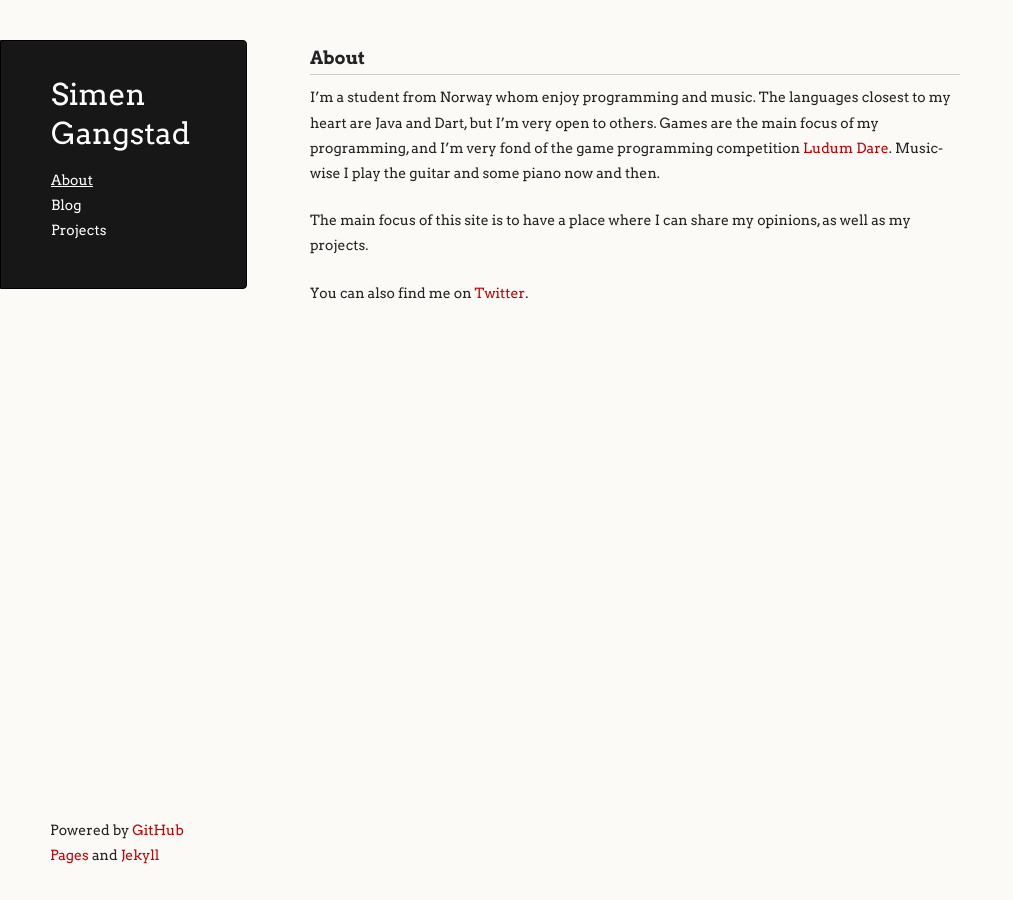
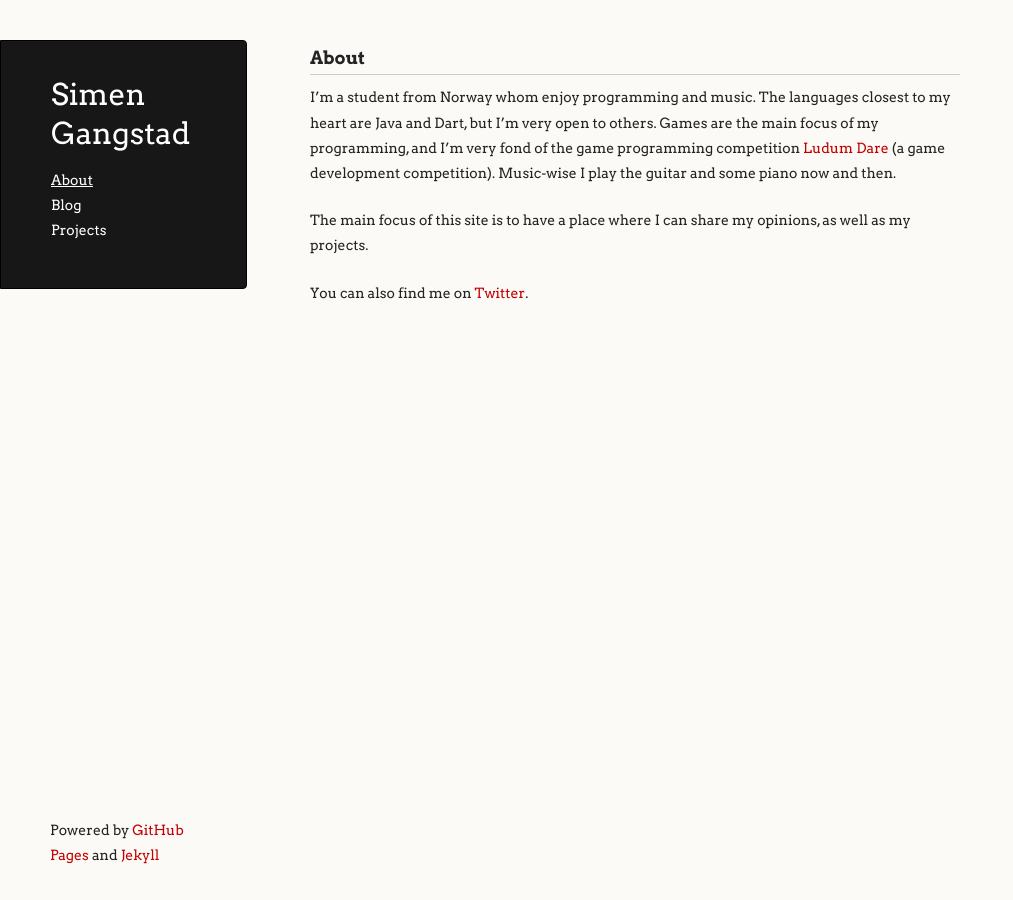
Before and after one commit to simengangstad/simengangstad.github.io, a Jekyll site: the page built from index.md, in a window 1280 px wide. Shown: the whole page, without its empty margins (0-1013 px from the left). Built offline with Jekyll 4.4.1, drawn with Linux system fonts in a browser that asks for light colours.

Commit message:
Set the links on the footer to open in new tabs. This commit will also change some of the text on the about and projects page.

```diff
--- a/_layouts/page.html
+++ b/_layouts/page.html
@@ -32,7 +32,7 @@
     </section>
       <footer>
         <small>
-          <p font-family="Arvo",>Powered by <a href="https://pages.github.com">GitHub Pages</a> and <a href="http://jekyllrb.com">Jekyll</a></p>
+          <p font-family="Arvo",>Powered by <a href="https://pages.github.com" target="_blank">GitHub Pages</a> and <a href="http://jekyllrb.com" target="_blank">Jekyll</a></p>
         </small>
       </footer>
     </div>
--- a/index.md
+++ b/index.md
@@ -7,7 +7,7 @@
 
 ### **About**
 
-I'm a student from Norway whom enjoy programming and music. The languages closest to my heart are Java and Dart, but I'm very open to others. Games are the main focus of my programming, and I'm very fond of the game programming competition <a href="http://ludumdare.com/compo" target="_blank">Ludum Dare</a>. Music-wise I play the guitar and some piano now and then.
+I'm a student from Norway whom enjoy programming and music. The languages closest to my heart are Java and Dart, but I'm very open to others. Games are the main focus of my programming, and I'm very fond of the game programming competition <a href="http://ludumdare.com/compo" target="_blank">Ludum Dare</a> (a game development competition). Music-wise I play the guitar and some piano now and then.
 
 The main focus of this site is to have a place where I can share my opinions, as well as my projects.
 
```
Also changed, not shown: projects.md (+1 -1 lines).
